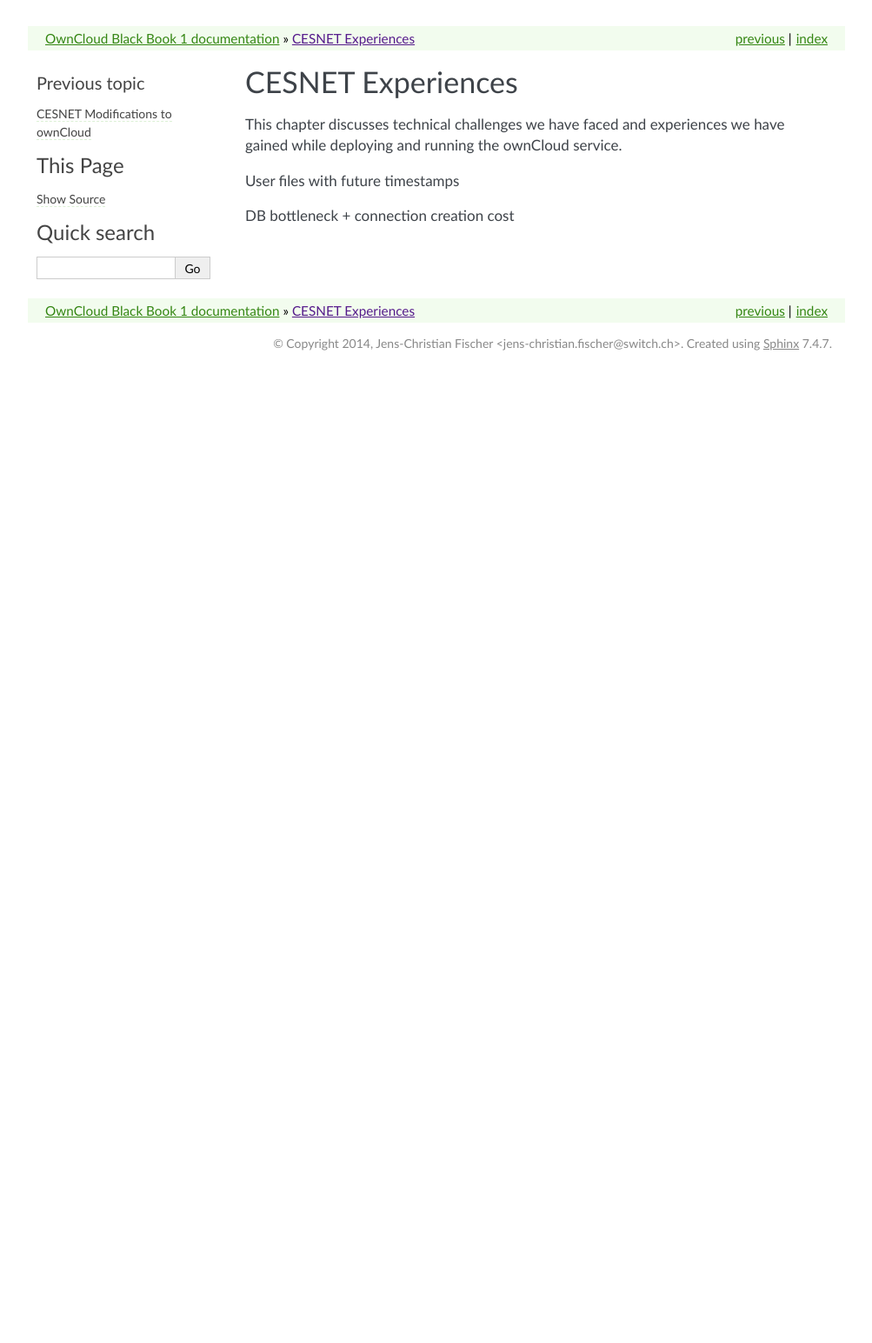
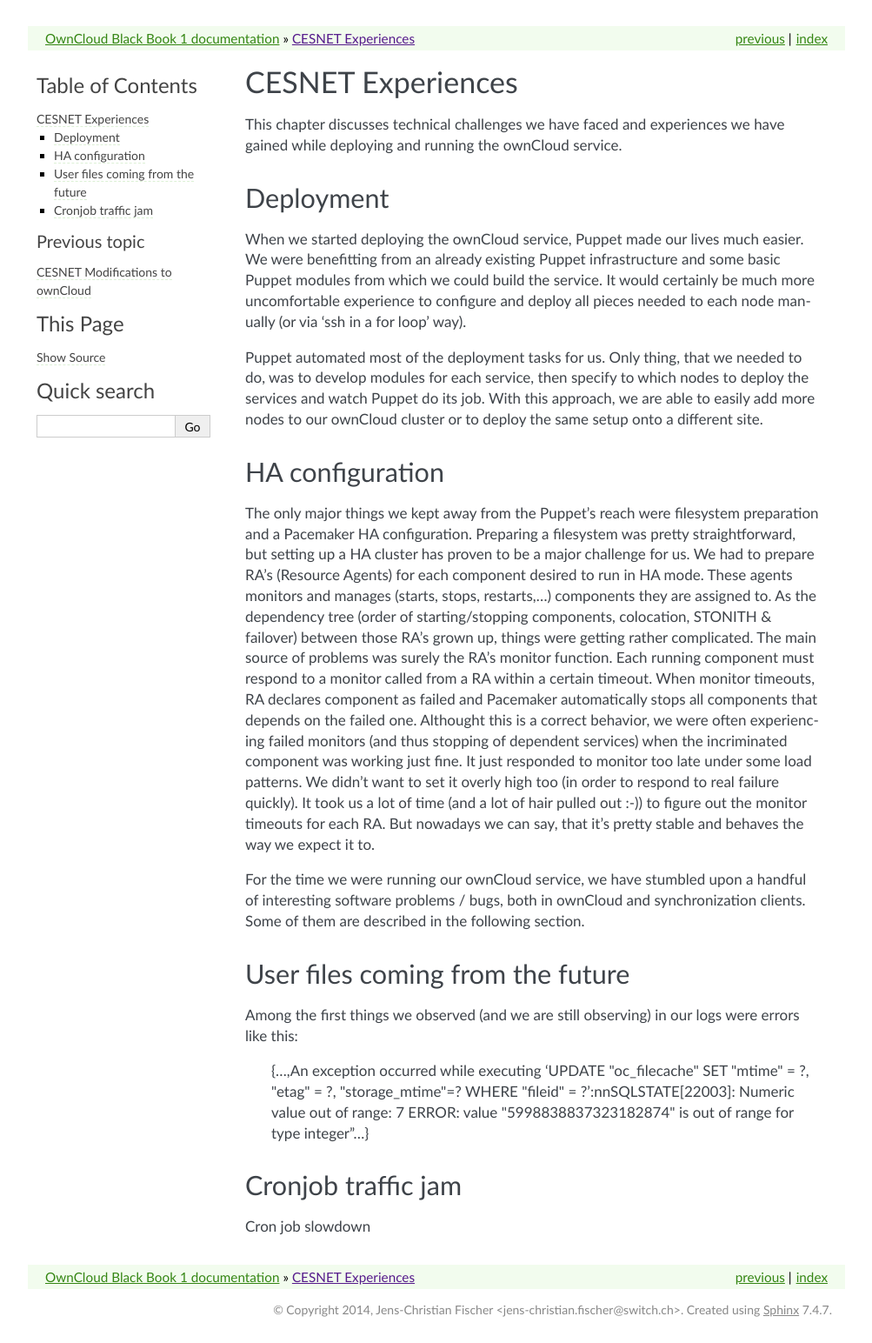
Before and after one commit to switch-ch/cloudservice-owncloud, a Sphinx documentation site: the page built from source/cesnet/experiences.rst, in a window 1280 px wide. Shown: the whole page at 87% size, without its empty margins (138-1141 px from the left). Built offline with Sphinx 7.4.7, drawn with Linux system fonts in a browser that asks for light colours; before the commit the page ends 900 px from its top, so only the background shows below that.

Commit message:
Added Experiences chapter & review #2

```diff
--- a/source/cesnet/experiences.rst
+++ b/source/cesnet/experiences.rst
@@ -4,6 +4,46 @@
 This chapter discusses technical challenges we have faced and experiences
 we have gained while deploying and running the ownCloud service.
 
-User files with future timestamps
+Deployment
+~~~~~~~~~~
 
-DB bottleneck + connection creation cost
+When we started deploying the ownCloud service, Puppet made our lives much
+easier. We were benefitting from an already existing Puppet infrastructure
+and some basic Puppet modules from which we could build the service. It
+would certainly be much more uncomfortable experience to configure and
+deploy all pieces needed to each node manually (or via 'ssh in a for loop' way).
+
+Puppet automated most of the deployment tasks for us. Only thing, that we needed
+to do, was to develop modules for each service, then specify to which
+nodes to deploy the services and watch Puppet do its job. With this approach, we are able to easily add more nodes to our ownCloud cluster or to deploy the same setup onto a different site.
+
+HA configuration
+~~~~~~~~~~~~~~~~
+
+The only major things we kept away from the Puppet's reach were filesystem preparation and a Pacemaker HA configuration. Preparing a filesystem was pretty straightforward, but setting
+up a HA cluster has proven to be a major challenge for us. We had to prepare RA's (Resource
+Agents) for each component desired to run in HA mode. These agents monitors and manages (starts, stops, restarts,…) components they are assigned to. As the dependency tree (order of starting/stopping components, colocation, STONITH & failover) between those RA's grown up, things were getting rather complicated. The main source of problems was surely the RA's monitor function. Each running
+component must respond to a monitor called from a RA within a certain timeout. When monitor
+timeouts, RA declares component as failed and Pacemaker automatically stops all components
+that depends on the failed one. Althought this is a correct behavior, we were often experiencing failed monitors (and thus stopping of dependent services) when the incriminated component was working just fine. It just responded to monitor too late under some load patterns. We didn't want to set it overly high too (in order to respond to real failure quickly). It took us
+a lot of time (and a lot of hair pulled out :-)) to figure out the monitor timeouts for each RA.
+But nowadays we can say, that it's pretty stable and behaves the way we expect it to.
+
+For the time we were running our ownCloud service, we have stumbled upon
+a handful of interesting software problems / bugs, both in ownCloud and
+synchronization clients. Some of them are described in the following section.
+
+User files coming from the future
+~~~~~~~~~~~~~~~~~~~~~~~~~~~~~~~~~
+
+Among the first things we observed (and we are still observing) in our logs
+were errors like this:
+
+	{...,An exception occurred while executing 'UPDATE \"oc_filecache\" SET \"mtime\" = ?, \"etag\" = ?, \"storage_mtime\"=? WHERE \"fileid\" = ?':\n\nSQLSTATE[22003]: Numeric value out of range: 7 ERROR:  value \"5998838837323182874\" is out of range for type integer"...}
+
+
+
+Cronjob traffic jam
+~~~~~~~~~~~~~~~~~~~
+
+Cron job slowdown
--- a/source/cesnet/installation.rst
+++ b/source/cesnet/installation.rst
@@ -4,7 +4,8 @@
 Prerequisites
 -------------
 
-You will need the following software prerequisites to be installed on your nodes:
+In order to replicate our ownCloud setup, you will need the following software
+prerequisites to be installed on your designated nodes:
 
   * Puppet 2.7.x
   * Pacemaker
--- a/source/cesnet/service-description.rst
+++ b/source/cesnet/service-description.rst
@@ -1,7 +1,6 @@
 CESNET Service description
 ==========================
 
-<chapter stub>
 CESNET's ownCloud is a relatively new service. It has been added to the CESNET Storage department's service portfolio on 11th of Aplil 2014. The service operated by Czech NREN is meant to be an alternative to some well-known global cloud storage services. It's purpose is to support research & academic user groups with storage and collaboration capabilities.
 
 Access to the service is allowed for institutions involved in eduGAIN_ (operated by GÉANT) and eduID_ (operated by CESNET) academic federations. It's also possible to gain acces to the ownCloud if
@@ -10,7 +9,9 @@
 
 As of January 2015, there are 2600 users using the service with approx. 24 TB of stored data.
 Accounts for newcomers are created automatically upon first login and
-each new account is given a 100 GB quota.
+each new account is given a 100 GB quota. We are providing the service with a
+best-effort policy and for free, provided that our users are required to be in compliance
+with data storage `Terms of service`_.
 
 Our ownCloud service can be used as:
 
@@ -22,3 +23,4 @@
 .. _eduGAIN: https://services.geant.net/edugain
 .. _eduID: https://www.eduid.cz/en/index
 .. _Hostel: https://hostel.eduid.cz/en/index.html
+.. _`Terms of Service`: https://du.cesnet.cz/en/provozni_pravidla/start
```
Also changed, not shown: source/cesnet/architecture.rst (+7 -7 lines).
